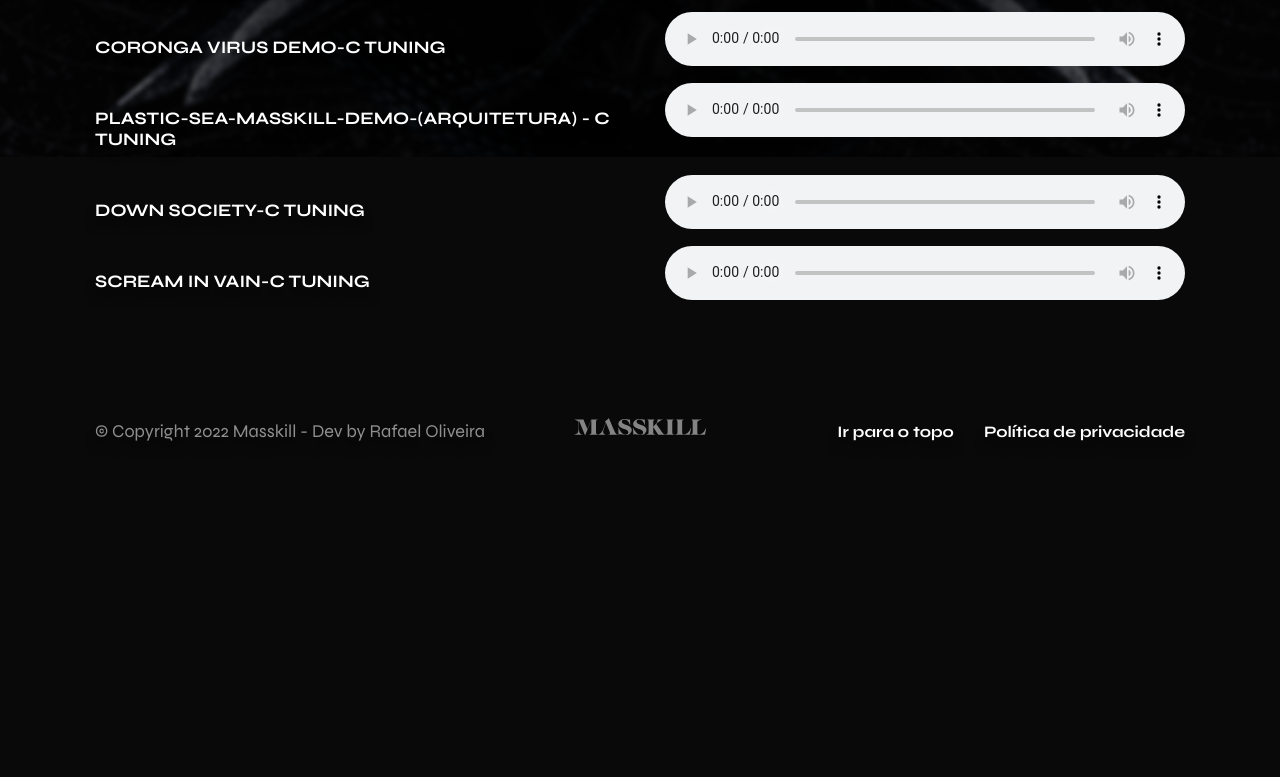
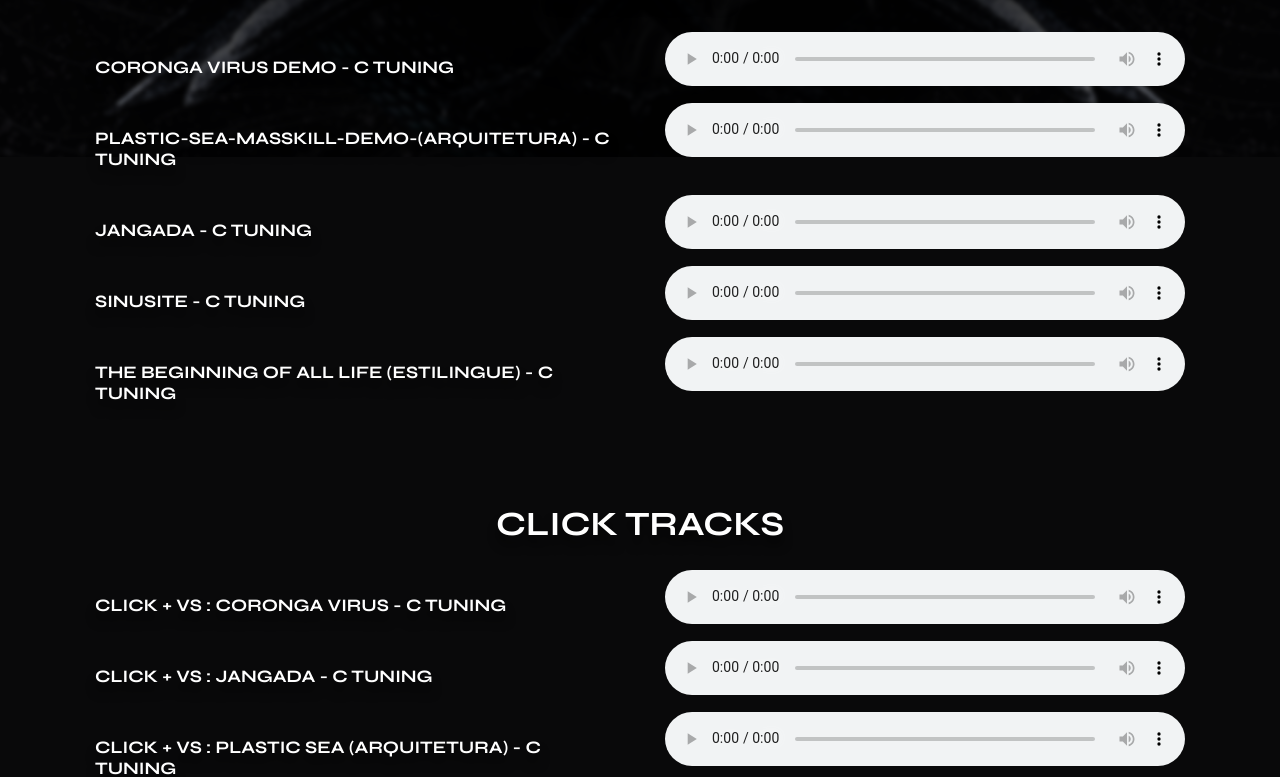
Before and after one commit to RafaelOlivra/Masskill-Website, a Next.js app: page /ensaio in a window 1280 px wide. Shown: the part 643-1420 px from the top of the page. Before the commit the page ends 1138 px from the top, so only its background shows below. Built offline with nearby package versions, Linux system fonts and the light colour scheme.

Commit message:
Added new music tracks and updated About us

```diff
--- a/pages/ensaio.tsx
+++ b/pages/ensaio.tsx
@@ -13,33 +13,103 @@ import utilsStyles from '../styles/Utils.module.css'
 interface Track {
   url: string,
   title: string,
+  display: boolean,
+  type: 'click-track' | 'play-track',
 }
 
 const useTracks = () => {
-  const assetsUrl = 'https://static.masskill.com.br/assets/tracks'
-  const tracks: Track[] = [
+  const assetsUrl = 'https://static.masskill.com.br/assets'
+  const playTracks: Track[] = [
     {
-      url: assetsUrl + "/Blurry Visions-C Tuning.mp3",
-      title: "Blurry Visions-C Tuning",
+      url: assetsUrl + "/tracks/Blurry Visions-C Tuning.mp3",
+      title: "Blurry Visions - C Tuning",
+      display: false,
+      type: 'play-track'
     },
     {
-      url: assetsUrl + "/Coronga Virus Demo-C Tuning.mp3",
-      title: "Coronga Virus Demo-C Tuning",
+      url: assetsUrl + "/tracks/Coronga Virus Demo-C Tuning.mp3",
+      title: "Coronga Virus Demo - C Tuning",
+      display: true,
+      type: 'play-track'
     },
     {
-      url: assetsUrl + "/plastic-sea-masskill-demo-(Arquitetura) - C Tuning.mp3",
+      url: assetsUrl + "/tracks/plastic-sea-masskill-demo-(Arquitetura) - C Tuning.mp3",
       title: "plastic-sea-masskill-demo-(Arquitetura) - C Tuning",
+      display: true,
+      type: 'play-track'
     },
     {
-      url: assetsUrl + "/Down Society-C Tuning.mp3",
-      title: "Down Society-C Tuning",
+      url: assetsUrl + "/tracks/Down Society-C Tuning.mp3",
+      title: "Down Society - C Tuning",
+      display: false,
+      type: 'play-track'
     },
     {
-      url: assetsUrl + "/Scream In Vain-C Tuning.mp3",
-      title: "Scream In Vain-C Tuning",
+      url: assetsUrl + "/tracks/jangada-audio-file-C-Tuning.mp3",
+      title: "Jangada - C Tuning",
+      display: true,
+      type: 'play-track'
+    },
+    {
+      url: assetsUrl + "/tracks/sinusite-audio-C-Tuning.mp3",
+      title: "Sinusite - C Tuning",
+      display: true,
+      type: 'play-track'
+    },
+    {
+      url: assetsUrl + "/tracks/the-beginning-of-all-life-C-Tuning.mp3",
+      title: "The Beginning of All Life (Estilingue) - C Tuning",
+      display: true,
+      type: 'play-track'
+    },
+    {
+      url: assetsUrl + "/tracks/Scream In Vain-C Tuning.mp3",
+      title: "Scream In Vain - C Tuning",
+      display: false,
+      type: 'play-track'
     }
   ]
-  return { tracks }
+
+  const clickTracks: Track[] = [
+    {
+      url: assetsUrl + "/clicks/blurry-visions-click-vs.mp3",
+      title: "CLICK + VS : Blurry Visions - C Tuning",
+      display: false,
+      type: 'click-track'
+    },
+    {
+      url: assetsUrl + "/clicks/coronga-virus-click-vs.mp3",
+      title: "CLICK + VS : Coronga Virus - C Tuning",
+      display: true,
+      type: 'click-track'
+    },
+    {
+      url: assetsUrl + "/clicks/jangada-click-vs.mp3",
+      title: "CLICK + VS : Jangada - C Tuning",
+      display: true,
+      type: 'click-track'
+    },
+    {
+      url: assetsUrl + "/clicks/plastic-sea-click-vs.mp3",
+      title: "CLICK + VS : Plastic Sea (Arquitetura) - C Tuning",
+      display: true,
+      type: 'click-track'
+    },
+    {
+      url: assetsUrl + "/clicks/sinusite-click-vs.mp3",
+      title: "CLICK + VS : Sinusite - C Tuning",
+      display: true,
+      type: 'click-track'
+    },
+    {
+      url: assetsUrl + "/clicks/the-beginning-of-all-life-(estilingue)-click-vs.mp3",
+      title: "CLICK + VS : The Beginning of All Life (Estilingue) - C Tuning",
+      display: true,
+      type: 'click-track'
+    }
+  ]
+
+  return { tracks : [...playTracks, ...clickTracks] }
 }
 
 const Page: NextPage = () => {
@@ -62,19 +132,45 @@ const Page: NextPage = () => {
         </SubHeader>
         <div className="track-list-holder">
           <div className={bootstrapStyles['row'] + ' ' + utilsStyles['align-items-center']}>
+            <h2 className={utilsStyles['text-center'] + ' ' + utilsStyles['d-block']}>Músicas</h2>
             {
               tracks.map((track, index) => {
+                if (track.display && track.type == 'play-track')
                   return (
                     <div key={index} className={bootstrapStyles['col-lg-12']}>
                       <div className={bootstrapStyles['row']}>
                         <div className={bootstrapStyles['col-lg-6'] + ' ' + utilsStyles['text-center-mb']}>
-                        <h2 className='h3'>{track.title}</h2>
+                          <h3 className='h3'>{track.title}</h3>
                         </div>
                         <div className={bootstrapStyles['col-lg-6'] + ' ' + utilsStyles['text-center']}>
                           <ReactAudioPlayer
                             src={track.url}
                             className={utilsStyles['fullwidth']}
-                          autoPlay
+                            autoPlay={false}
+                            controls
+                          />
+                        </div>
+                      </div>
+                    </div>
+                  )
+              })
+            }
+            <div className={utilsStyles['spacer'] + ' ' + utilsStyles['double']}></div>
+            <h2 className={utilsStyles['text-center'] + ' ' + utilsStyles['d-block']}>Click Tracks</h2>
+            {
+              tracks.map((track, index) => {
+                if (track.display && track.type == 'click-track')
+                  return (
+                    <div key={index} className={bootstrapStyles['col-lg-12']}>
+                      <div className={bootstrapStyles['row']}>
+                        <div className={bootstrapStyles['col-lg-6'] + ' ' + utilsStyles['text-center-mb']}>
+                          <h3 className='h3'>{track.title}</h3>
+                        </div>
+                        <div className={bootstrapStyles['col-lg-6'] + ' ' + utilsStyles['text-center']}>
+                          <ReactAudioPlayer
+                            src={track.url}
+                            className={utilsStyles['fullwidth']}
+                            autoPlay={false}
                             controls
                           />
                         </div>
--- a/styles/Utils.module.css
+++ b/styles/Utils.module.css
@@ -216,7 +216,7 @@ figure.no-mg-margin-bottom {
 }
 
 .text-white a:hover {
-  opacity: .8;
+  opacity: 0.8;
 }
 
 .no-container .container {
@@ -243,11 +243,11 @@ figure.no-mg-margin-bottom {
 .img-full,
 .img-full figure,
 .img-full img,
-.img-full>div,
+.img-full > div,
 .is-style-img-full,
 .is-style-img-full figure,
 .is-style-img-full img,
-.is-style-img-full>div {
+.is-style-img-full > div {
   width: 100%;
   min-width: 100% !important;
   height: auto;
@@ -263,8 +263,8 @@ figure.no-mg-margin-bottom {
 }
 
 .rounded-df,
-.rounded-df>img,
-.rounded-df>figure>img {
+.rounded-df > img,
+.rounded-df > figure > img {
   border-radius: var(--df-border-radius) !important;
 }
 
@@ -344,8 +344,12 @@ figure.no-mg-margin-bottom {
   white-space: normal;
 }
 
+.d-block {
+  display: block;
+  width: 100%;
+}
+
 @media (min-width: 992px) {
-
   .mobile-only,
   .mb-only {
     display: none !important;
```
Also changed, not shown: components/sections/SectionAbout.tsx (+5 -5 lines), public/member-vinicius-prudencio.jpg (added). Lines whose indentation alone changed are shown as unchanged.
